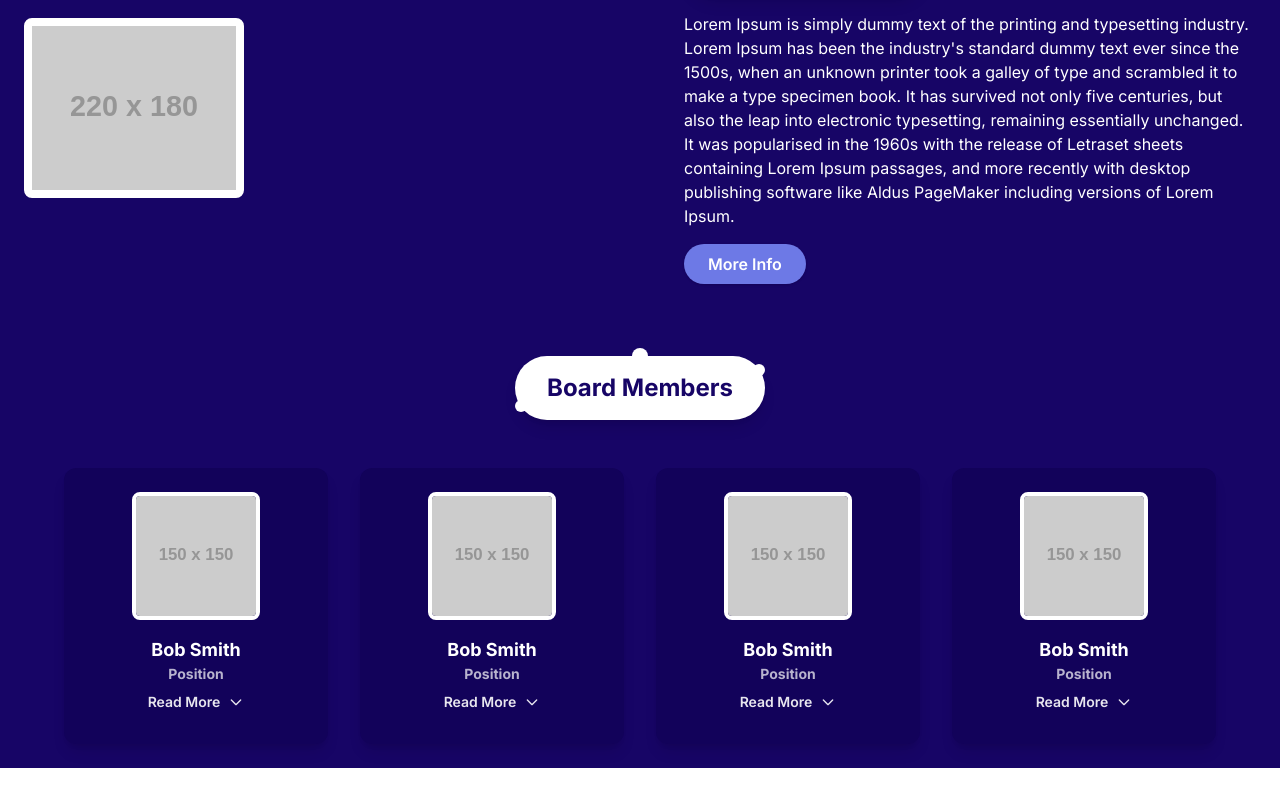
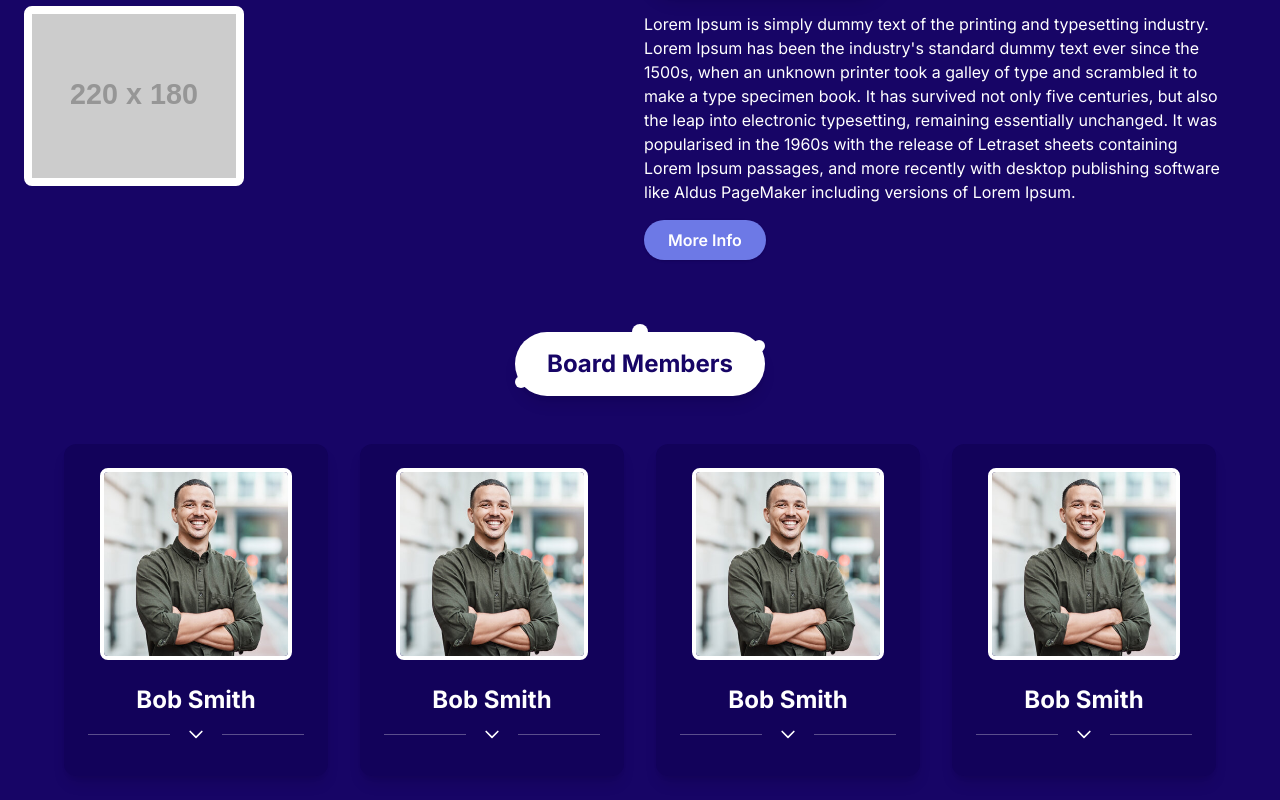
Before and after one commit to adolfo11714/lets-listen-about-page, a Next.js app: page /about in a window 1280 px wide. Shown: the part 580-1380 px from the top of the page. Before the commit the page ends 1348 px from the top, so only its background shows below. Built offline with nearby package versions, Linux system fonts and the light colour scheme.

Commit message:
refactor: changed the position of where the position of each board member was at
-put position in the dropdown for consistency purposes
-added some realistic dummy images

```diff
--- a/components/AboutInfo.tsx
+++ b/components/AboutInfo.tsx
@@ -22,7 +22,7 @@ const AboutInfo: React.FC = () => (
       <img src="https://placehold.co/220x180" alt="Mission" className="rounded-lg border-8 border-white w-[220px] h-[180px] object-cover self-center" />
     </div>
     {/* Our Philosophy */}
-    <div className="flex flex-col lg:flex-row-reverse items-center lg:items-start gap-8 lg:gap-110 lg:justify-between">
+    <div className="flex flex-col lg:flex-row-reverse items-center lg:items-start gap-8 lg:gap-100 lg:justify-between">
       <div className="flex-1 flex flex-col items-start">
         {/* Cloud Heading */}
         <div className="relative mb-4">
--- a/components/BoardMembers.tsx
+++ b/components/BoardMembers.tsx
@@ -6,7 +6,7 @@ const members = [
   {
     name: 'Bob Smith',
     position: 'Position',
-    image: 'https://placehold.co/150x150',
+    image: '/dummy-image.jpg',
     description:
       "Lorem Ipsum is simply dummy text of the printing and typesetting industry. Lorem Ipsum has been the industry's standard dummy text ever since the 1500s, when an unknown printer took a galley of type and scrambled it to make a type specimen book.",
   },
@@ -14,21 +14,21 @@ const members = [
   {
     name: 'Bob Smith',
     position: 'Position',
-    image: 'https://placehold.co/150x150',
+    image: '/dummy-image.jpg',
     description:
       "Lorem Ipsum is simply dummy text of the printing and typesetting industry. Lorem Ipsum has been the industry's standard dummy text ever since the 1500s, when an unknown printer took a galley of type and scrambled it to make a type specimen book.",
   },
   {
     name: 'Bob Smith',
     position: 'Position',
-    image: 'https://placehold.co/150x150',
+    image: '/dummy-image.jpg',
     description:
       "Lorem Ipsum is simply dummy text of the printing and typesetting industry. Lorem Ipsum has been the industry's standard dummy text ever since the 1500s, when an unknown printer took a galley of type and scrambled it to make a type specimen book.",
   },
   {
     name: 'Bob Smith',
     position: 'Position',
-    image: 'https://placehold.co/150x150',
+    image: '/dummy-image.jpg',
     description:
       "Lorem Ipsum is simply dummy text of the printing and typesetting industry. Lorem Ipsum has been the industry's standard dummy text ever since the 1500s, when an unknown printer took a galley of type and scrambled it to make a type specimen book.",
   },
@@ -72,23 +72,22 @@ const BoardMembers: React.FC = () => {
           <img
             src={member.image}
             alt={member.name}
-            className="w-32 h-32 rounded-lg border-4 border-white mb-4 object-cover"
+            className="w-48 h-48 rounded-lg border-4 border-white mb-4 object-cover"
           />
-          <div className="font-bold text-lg w-full text-center">{member.name}</div>
-          <div className="font-bold text-sm mb-2 w-full text-center text-white/70">{member.position}</div>
-
-          {/* Dropdown Toggle Button */}
+          <div className="font-bold text-2xl w-full text-center mt-2 mb-0">{member.name}</div>
+          <div className="flex items-center w-full my-2">
+            <div className="flex-grow border-t border-white/30"></div>
             <button
               onClick={() => toggleMember(idx)}
-            className="flex items-center gap-2 text-sm font-semibold text-white/90 hover:text-white transition-colors duration-200 mb-2"
+              className="flex items-center gap-2 px-4 focus:outline-none focus:ring-2 focus:ring-white transition-colors duration-200"
               aria-expanded={expandedMembers.has(idx)}
               aria-controls={`member-description-${idx}`}
+              tabIndex={0}
+              aria-label={`Toggle description for ${member.name}`}
+              style={{ minWidth: 0 }}
             >
-            <span>Read More</span>
               <svg
-              className={`w-4 h-4 transition-transform duration-300 ${
-                expandedMembers.has(idx) ? 'rotate-180' : ''
-              }`}
+                className={`w-5 h-5 transition-transform duration-300 ${expandedMembers.has(idx) ? 'rotate-180' : ''}`}
                 fill="none"
                 stroke="currentColor"
                 viewBox="0 0 24 24"
@@ -96,14 +95,13 @@ const BoardMembers: React.FC = () => {
                 <path strokeLinecap="round" strokeLinejoin="round" strokeWidth={2} d="M19 9l-7 7-7-7" />
               </svg>
             </button>
-
-          {/* Animated Dropdown Content */}
+            <div className="flex-grow border-t border-white/30"></div>
+          </div>
           <div
             id={`member-description-${idx}`}
-            className={`overflow-hidden transition-all duration-300 ease-in-out ${
-              expandedMembers.has(idx) ? 'max-h-96 opacity-100' : 'max-h-0 opacity-0'
-            }`}
+            className={`overflow-hidden transition-all duration-300 ease-in-out ${expandedMembers.has(idx) ? 'max-h-96 opacity-100' : 'max-h-0 opacity-0'}`}
           >
+            <div className="font-bold text-base text-white/70 mb-2">{member.position}</div>
             <p className="text-sm text-white/90 text-left leading-relaxed">
               {member.description}
             </p>
```
Also changed, not shown: public/dummy-image-section.webp (added), public/dummy-image.jpg (added). Lines whose indentation alone changed are shown as unchanged.
